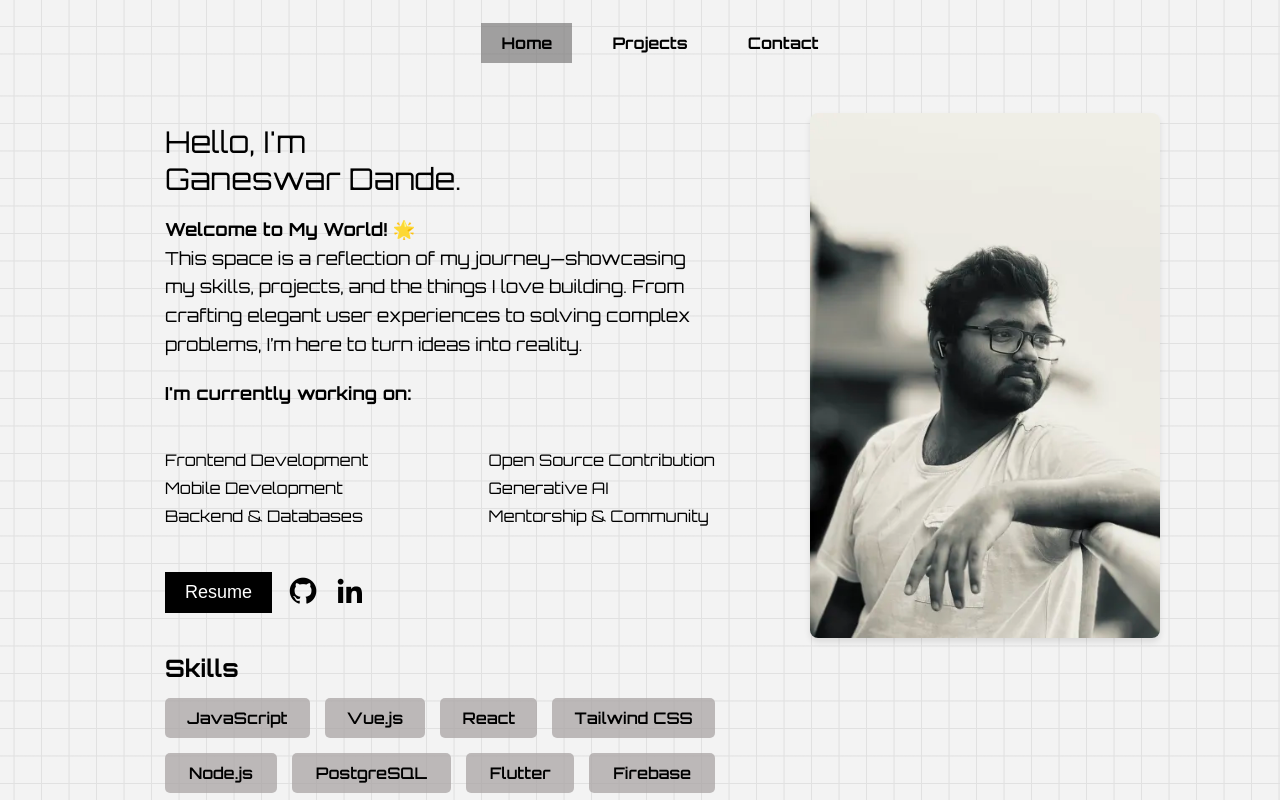
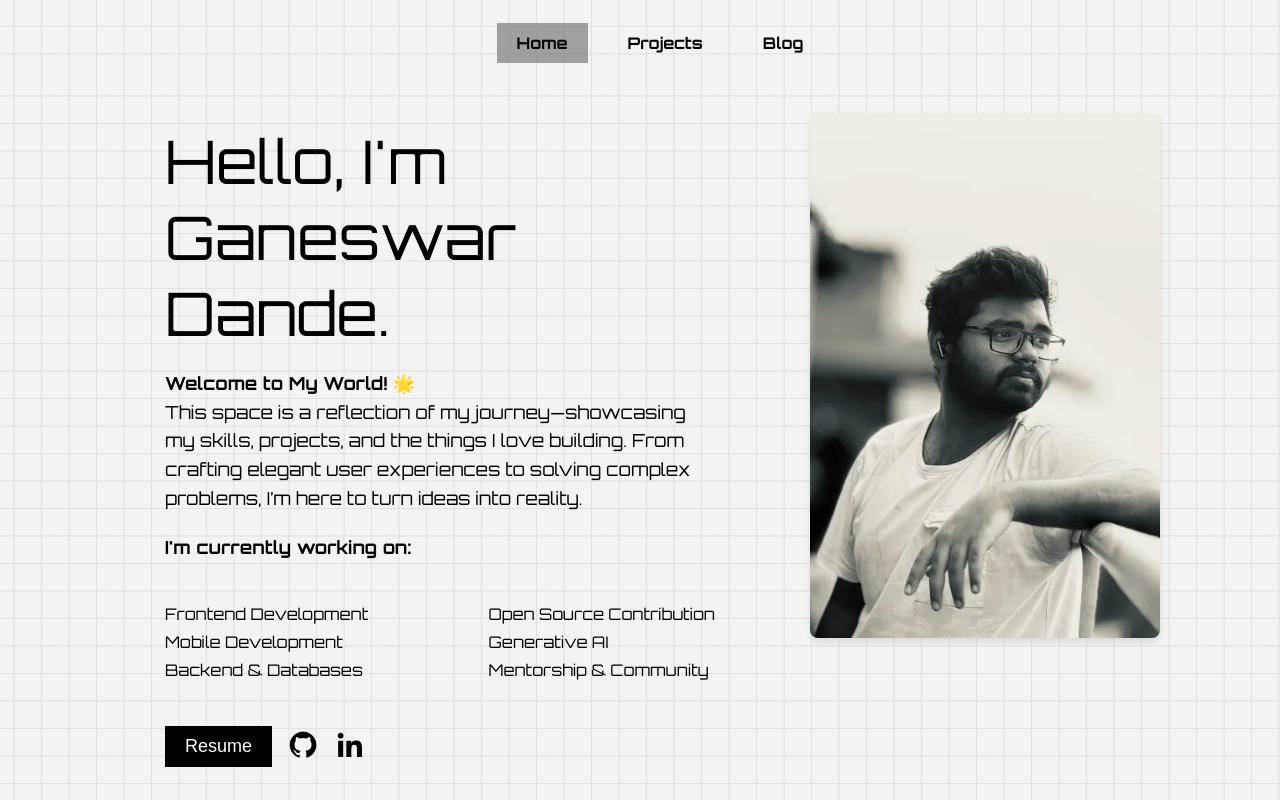
Before and after one commit to ganidande905/Vision, a Vue app: page / in a window 1280 px wide. Shown: the top 800 px of the page. Built offline with nearby package versions, Linux system fonts and the light colour scheme; a web font is replaced by a local one.

Commit message:
Changes made : made some changes to home page

```diff
--- a/src/App.vue
+++ b/src/App.vue
@@ -4,7 +4,7 @@
     <main>
       <router-view />
     </main>
-    <Footer />
+
   </div>
 
 </template>
@@ -38,4 +38,19 @@ main {
   min-height: 80vh;
 
 }
+/* Fade-in transition */
+.fade-enter-active {
+  transition: opacity 1s ease-out, transform 1s ease-out;
+}
+
+.fade-enter-from {
+  opacity: 0;
+  transform: translateY(20px);
+}
+
+.fade-enter-to {
+  opacity: 1;
+  transform: translateY(0);
+}
+
 </style>
--- a/src/components/Header.vue
+++ b/src/components/Header.vue
@@ -4,7 +4,7 @@
         <ul>
           <li class="active"><router-link to="/">Home</router-link></li>
           <li><router-link to="/projects">Projects</router-link></li>
-          <li><router-link to="/contact">Contact</router-link></li>
+          <li><router-link to="/blog">Blog</router-link></li>
         </ul>
       </nav>
     </header>
--- a/src/models/projectModel.js
+++ b/src/models/projectModel.js
@@ -1,7 +1,7 @@
+import carbonXImg from '../assets/project/CarbonX.jpeg'
 export const projects = [
-    { id: 1, name: 'Portfolio Website', description: 'A showcase of my work.' },
-    { id: 2, name: 'E-commerce App', description: 'An online store application.' },
-    { id: 3, name: 'Blog Platform', description: 'A blog content management system.' }
+    { id: 1, name: 'CarbonX', description: 'The ultimate app for tracking and reducing your carbon footprint.', img: carbonXImg},
+
   ];
 
   export function getProjects() {
--- a/src/router/index.js
+++ b/src/router/index.js
@@ -1,12 +1,14 @@
 import { createRouter, createWebHistory } from 'vue-router';
 import Home from '../views/Home.vue';
 import Projects from '../views/Projects.vue';
-import Contact from '../views/Contact.vue';
+import Blogs from '../views/Blogs.vue';
+
 
 const routes = [
   { path: '/', component: Home },
   { path: '/projects', component: Projects },
-  { path: '/contact', component: Contact }
+  { path: '/blog', component: Blogs },
+
 ];
 
 const router = createRouter({
--- a/src/views/Contact.vue
+++ b/src/views/Blogs.vue
@@ -1,5 +1,5 @@
 <template>
-    <div class="contact">
+    <div class="blog">
       <h1>Contact Me</h1>
       <p>Feel free to reach out via email or connect on LinkedIn.</p>
       <a href="mailto:your-email@example.com">Send Email</a>
@@ -8,7 +8,7 @@
 
   <script>
   export default {
-    name: 'Contact'
+    name: 'Blogs'
   };
   </script>
 
--- a/src/views/Home.vue
+++ b/src/views/Home.vue
@@ -37,7 +37,7 @@
                 <button><a href="https://drive.google.com/file/d/1rMunmVbGuji8wiM0rZBwvVrVmEvPwueR/view?usp=sharing">Resume</a></button>
               </li>
               <li><a href="https://www.github.com/ganidande905"><i class='bx bxl-github'></i></a></li>
-              <li><a href="www.linkedin.com/in/ganeswara-dande-b973b5261"><i class='bx bxl-linkedin'></i></a></li>
+              <li><a href="https://www.linkedin.com/in/ganeswaradande"><i class='bx bxl-linkedin'></i></a></li>
             </ul>
           </div>
         </transition>
@@ -60,11 +60,11 @@
               <div class="skill-item">Python</div>
               <div class="skill-item">HTML/CSS</div>
             </div>
+
           </div>
         </transition>
       </div>
     </transition>
-
     <!-- Image Section -->
     <transition name="fade" appear>
       <div class="image">
@@ -72,11 +72,14 @@
       </div>
     </transition>
   </div>
+
 </template>
 
 <script>
+
 export default {
   name: "Info",
+
 };
 </script>
 
@@ -87,20 +90,6 @@ body {
   overflow-x: hidden;
 }
 
-/* Fade-in transition */
-.fade-enter-active {
-  transition: opacity 1s ease-out, transform 1s ease-out;
-}
-
-.fade-enter-from {
-  opacity: 0;
-  transform: translateY(20px);
-}
-
-.fade-enter-to {
-  opacity: 1;
-  transform: translateY(0);
-}
 
 /* Container */
 .container {
@@ -111,6 +100,7 @@ body {
   max-width: 1100px;
   margin: auto;
   padding: 50px 30px;
+  flex-direction: row;
 
 }
 
@@ -212,6 +202,8 @@ p {
 
 /* Skills Section */
 .skills {
+  display: flex;
+  flex-direction: column;
   margin-top: 40px;
 }
 
@@ -240,8 +232,14 @@ p {
   font-size: 16px;
   font-weight: 600;
   justify-content: center;
+  margin-bottom: 0;
 }
-
+.projects-wrapper {
+  max-width: 1100px; /* Match Home.vue layout */
+  margin: auto;
+  padding-top: 50px; /* Add spacing above the projects section */
+  text-align: left; /* Align to match other sections */
+}
 
 
 @media screen and (min-width:50px) and (max-width: 375px){
@@ -307,10 +305,7 @@ p {
   .info{
     margin: auto;
   }
-  h1{
 
-    font-size: 30px;
-  }
 }
 @media screen and (min-width: 736px) and (max-width: 999px){
   .container{
@@ -321,7 +316,7 @@ p {
   }
   h1{
 
-    font-size: 30px;
+    font-size: 60px;
   }
   .skill-item {
   background-color: #a7a1a1b6;
--- a/src/views/Projects.vue
+++ b/src/views/Projects.vue
@@ -5,6 +5,7 @@
         <li v-for="project in projects" :key="project.id">
           <h2>{{ project.name }}</h2>
           <p>{{ project.description }}</p>
+          <img :src="project.img" alt="image"/>
         </li>
       </ul>
     </div>
@@ -28,6 +29,19 @@
 
   <style scoped>
   .projects {
-    padding: 20px;
+    display: flex;
+  align-items: flex-start;
+  justify-content: center;
+  gap: 50px;
+  max-width: 1100px;
+  margin: auto;
+  padding: 50px 30px;
+  flex-direction: column;
   }
+  img {
+  width: 200px;
+  height: auto;
+  display: block;
+  margin-top: 10px;
+}
   </style>
```
Also changed, not shown: src/assets/project/CarbonX.jpeg (added).
